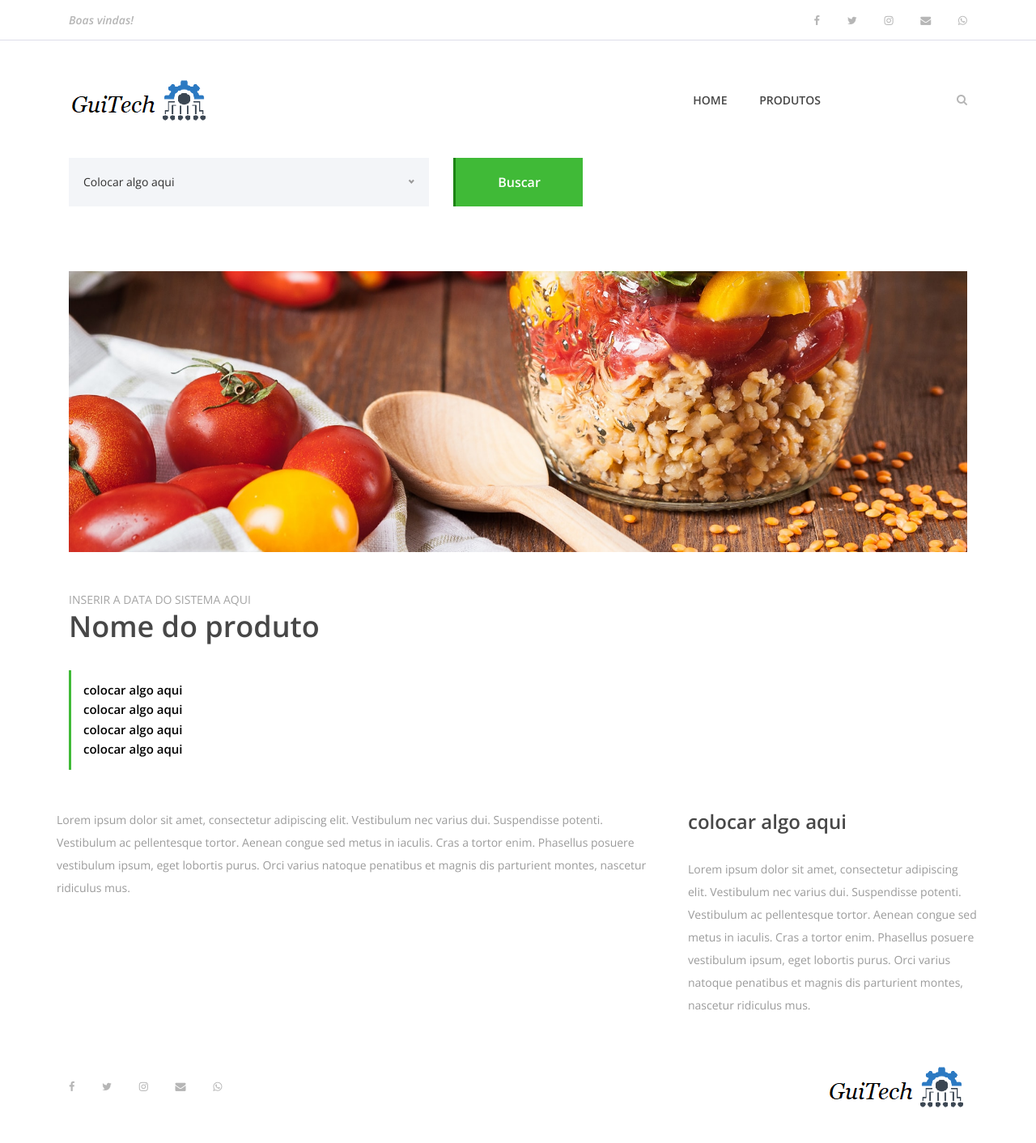
After one commit to guilalves/GuiTechnology, a Django app: page /produto in a window 1280 px wide. The commit adds this page. Shown: the whole page at 81% size. Run offline with Django 3.2, Linux system fonts and the light colour scheme; some libraries are stand-ins or nearby versions.

Commit message:
separando e organizando a pagina principal e secundaria e criando arquivos separados p/ melhor organizacao

```diff
--- /dev/null
+++ b/aplicacao/GuiTechnology/templates/base.html
@@ -0,0 +1,40 @@
+{% load static %}
+
+<!DOCTYPE html>
+<html lang="pt-br">
+
+<head>
+    <meta charset="UTF-8">
+    <meta name="description" content="">
+    <meta http-equiv="X-UA-Compatible" content="IE=edge">
+    <meta name="viewport" content="width=device-width, initial-scale=1, shrink-to-fit=no">
+    <!-- The above 4 meta tags *must* come first in the head; any other head content must come *after* these tags -->
+
+    <!-- Título -->
+    <title>GuiTech</title>
+
+    <!-- Favicon -->
+    <link rel="icon" href="{% static 'img/core-img/tech.ico' %}">
+
+    <!-- Stylesheet -->
+    <link rel="stylesheet" href="{% static 'site.css' %}">
+
+</head>
+
+<body>
+
+    {% block content %} {% endblock %}
+    <!-- ##### All Javascript Files ##### -->
+    <!-- jQuery-2.2.4 js -->
+    <script src=" {% static 'js/jquery/jquery-2.2.4.min.js' %}"></script>
+    <!-- Popper js -->
+    <script src=" {% static 'js/bootstrap/popper.min.js' %}"></script>
+    <!-- Bootstrap js -->
+    <script src=" {% static 'js/bootstrap/bootstrap.min.js' %}"></script>
+    <!-- All Plugins js -->
+    <script src=" {% static 'js/plugins/plugins.js' %}"></script>
+    <!-- Active js -->
+    <script src="{% static 'js/active.js' %}"></script>
+</body>
+
+</html>
--- /dev/null
+++ b/aplicacao/GuiTechnology/templates/partials/footer.html
@@ -0,0 +1,23 @@
+{% load static %}
+
+<!-- ##### Footer Area Start ##### -->
+<footer class="footer-area">
+    <div class="container h-100">
+        <div class="row h-100">
+            <div class="col-12 h-100 d-flex flex-wrap align-items-center justify-content-between">
+                <!-- Footer Social Info -->
+                <div class="footer-social-info text-right">
+                    <a href="#"><i class="fa fa-facebook" aria-hidden="true"></i></a>
+                    <a href="#"><i class="fa fa-twitter" aria-hidden="true"></i></a>
+                    <a href="https://instagram.com/guitechnology?igshid=1jybsjg1k6jao"><i class="fa fa-instagram" aria-hidden="true"></i></a>
+                    <a href="#"><i class="fa fa-envelope" aria-hidden="true"></i></a>
+                    <a href="#"><i class="fa fa-whatsapp" aria-hidden="true"></i></a>
+                </div>
+                <!-- Footer Logo -->
+                <div class="footer-logo">
+                    <a href="{% url 'index' %}"><img src="{% static 'img/core-img/logoTech.png' %}" alt=""></a>
+                </div>
+            </div>
+        </div>
+    </div>
+</footer>
--- /dev/null
+++ b/aplicacao/GuiTechnology/templates/partials/menu.html
@@ -0,0 +1,81 @@
+{% load static %}
+
+<!-- ##### Header Area Start ##### -->
+<header class="header-area">
+
+    <!-- Top Header Area -->
+    <div class="top-header-area">
+        <div class="container h-100">
+            <div class="row h-100 align-items-center justify-content-between">
+                <!-- Breaking News -->
+                <div class="col-12 col-sm-6">
+                    <div class="breaking-news">
+                        <div id="breakingNewsTicker" class="ticker">
+                            <ul>
+                                <li><a href="">Boas vindas!</a></li>
+                                <li><a href="">Os melhores produtos</a></li>
+                                <li><a href="">Você encontra aqui!</a></li>
+                            </ul>
+                        </div>
+                    </div>
+                </div>
+
+                <!-- Top Social Info -->
+                <div class="col-12 col-sm-6">
+                    <div class="top-social-info text-right">
+                        <a href="#"><i class="fa fa-facebook" aria-hidden="true"></i></a>
+                        <a href="#"><i class="fa fa-twitter" aria-hidden="true"></i></a>
+                        <a href="https://instagram.com/guitechnology?igshid=1jybsjg1k6jao"><i class="fa fa-instagram" aria-hidden="true"></i></a>
+                        <a href="#"><i class="fa fa-envelope" aria-hidden="true"></i></a>
+                        <a href="#"><i class="fa fa-whatsapp" aria-hidden="true"></i></a>
+                    </div>
+                </div>
+            </div>
+        </div>
+    </div>
+
+    <!-- Navbar Area -->
+    <div class="delicious-main-menu">
+        <div class="classy-nav-container breakpoint-off">
+            <div class="container">
+                <!-- Menu -->
+                <nav class="classy-navbar justify-content-between" id="deliciousNav">
+
+                    <!-- Logo -->
+                    <a class="nav-brand" href="{% url 'index' %}"><img src="{% static 'img/core-img/logoTech.png' %}" alt=""></a>
+
+                    <!-- Navbar Toggler -->
+                    <div class="classy-navbar-toggler">
+                        <span class="navbarToggler"><span></span><span></span><span></span></span>
+                    </div>
+
+                    <!-- Menu -->
+                    <div class="classy-menu">
+
+                        <!-- close btn -->
+                        <div class="classycloseIcon">
+                            <div class="cross-wrap"><span class="top"></span><span class="bottom"></span></div>
+                        </div>
+
+                        <!-- Nav Start -->
+                        <div class="classynav">
+                            <ul>
+                                <li><a href="{% url 'index' %}">Home</a></li>
+                                <li><a href="{% url 'produto' %}">Produtos</a></li>
+                            </ul>
+
+                            <!-- Formulario de busca -->
+                            <div class="search-btn">
+                                <i class="fa fa-search" aria-hidden="true"></i>
+                            </div>
+                            <!-- Formulario de busca -->
+
+                        </div>
+                        <!-- Nav End -->
+                    </div>
+                </nav>
+            </div>
+        </div>
+    </div>
+</header>
+<!-- ##### Header Area End ##### -->
--- a/aplicacao/GuiTechnology/templates/produtos.html
+++ b/aplicacao/GuiTechnology/templates/produtos.html
@@ -1,29 +1,12 @@
-<!DOCTYPE html>
-<html lang="pt-br">
+{% extends 'base.html' %}
+{% load static %}
 
-<head>
-    <meta charset="UTF-8">
-    <meta name="description" content="">
-    <meta http-equiv="X-UA-Compatible" content="IE=edge">
-    <meta name="viewport" content="width=device-width, initial-scale=1, shrink-to-fit=no">
-    <!-- The above 4 meta tags *must* come first in the head; any other head content must come *after* these tags -->
+{% block content %}
 
-    <!-- Title -->
-    <title>GuiTechnology</title>
-
-    <!-- tech -->
-    <link rel="icon" href="img/core-img/tech.ico">
-
-    <!-- Core Stylesheet -->
-    <link rel="stylesheet" href="site.css">
-
-</head>
-
-<body>
 <!-- Preloader -->
 <div id="preloader">
     <i class="circle-preloader"></i>
-        <img src="img/core-img/hamburger.png" alt="">
+    <img src="{% static 'img/core-img/tech.ico' %}" alt="">
 </div>
 
 <!-- Search Wrapper -->
@@ -144,7 +53,7 @@
     <div class="row">
         <div class="col-12">
             <div class="receipe-slider owl-carousel">
-                        <img src="img/bg-img/tomate_banner.jpg">
+                <img src="{% static 'img/bg-img/tomate_banner.jpg' %}">
             </div>
         </div>
     </div>
@@ -157,7 +66,7 @@
         <div class="row">
             <div class="col-12 col-md-8">
                 <div class="receipe-headline my-5">
-                            <span>16 de Outubro, 2020</span>
+                    <span>INSERIR A DATA DO SISTEMA AQUI</span>
                     <h2>Nome do produto</h2>
                     <div class="receipe-duration">
                         <h6>colocar algo aqui</h6>
--- a/aplicacao/GuiTechnology/urls.py
+++ b/aplicacao/GuiTechnology/urls.py
@@ -9,5 +9,6 @@ from django.conf.urls.static import static
 from . import views
 
 urlpatterns = [
-    path('', views.index, name='index')
+    path('', views.index, name='index'),
+    path('produto', views.produto, name='produto')
 ]
--- a/aplicacao/GuiTechnology/views.py
+++ b/aplicacao/GuiTechnology/views.py
@@ -3,3 +3,6 @@ from django.http import HttpResponse
 
 def index(request):
     return render(request,'index.html')
+
+def produto(request):
+    return render(request,'produtos.html')
```
Also changed, not shown: other parts of aplicacao/GuiTechnology/templates/produtos.html (+12 -112 lines), 1 other file. Lines whose indentation alone changed are shown as unchanged.
